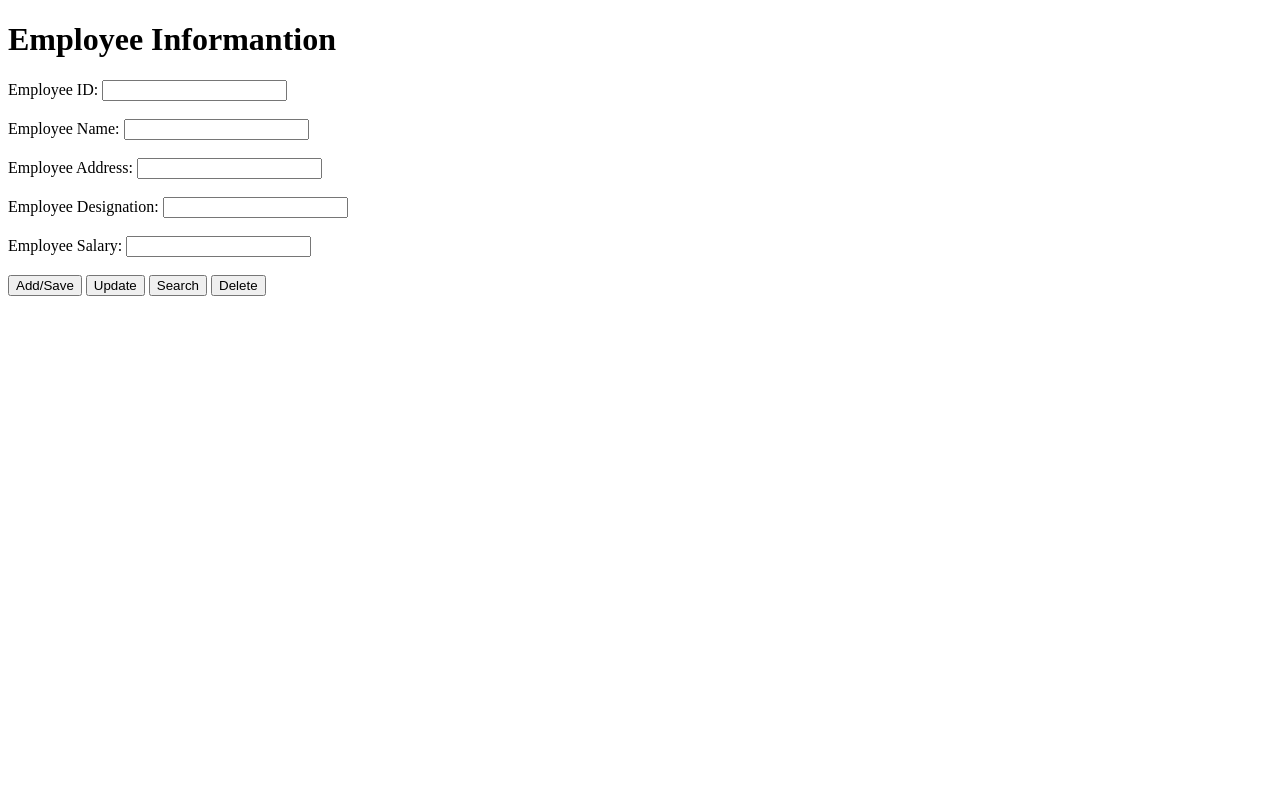
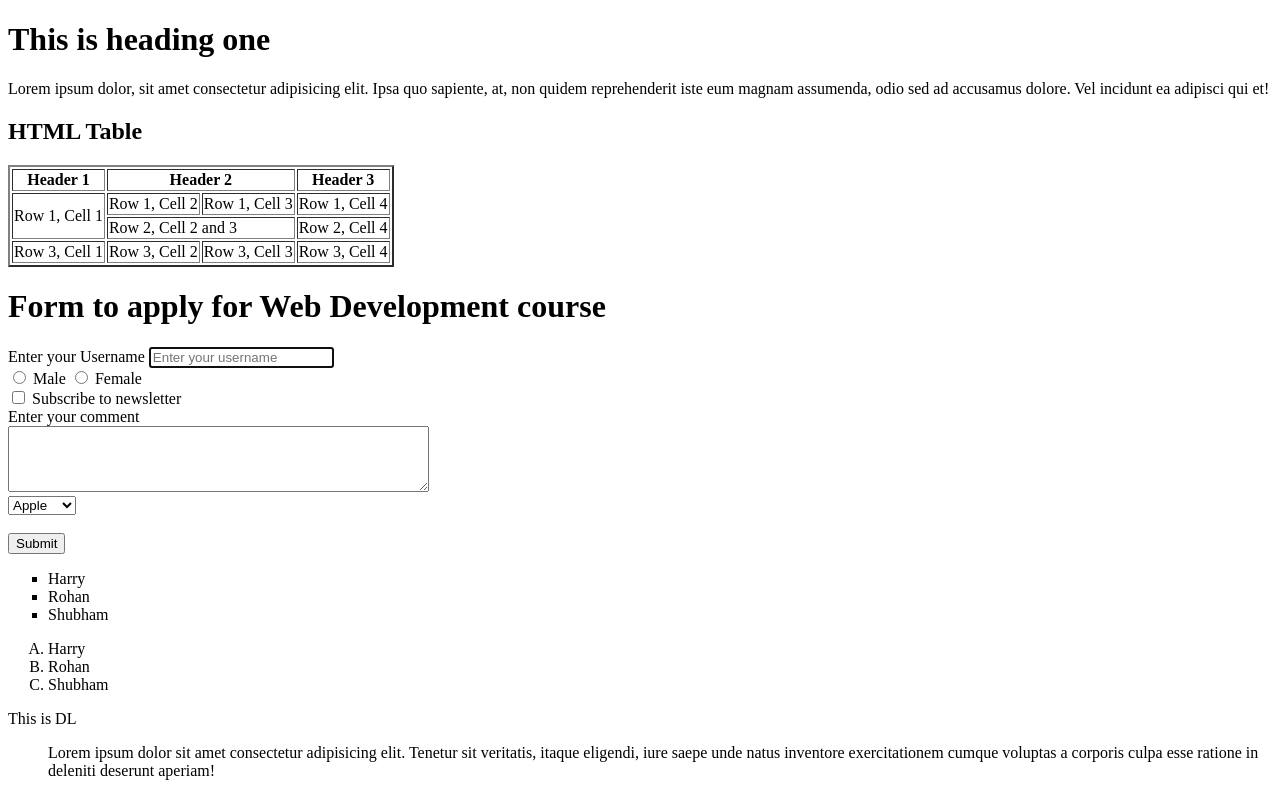
Before and after one commit to Abid654/hrb_class, a plain HTML site: page index.html in a window 1280 px wide. Shown: the top 800 px of the page. Drawn offline with Linux system fonts and the light colour scheme; files that its build step writes are made by us from their sources.

Commit message:
html Ended

```diff
--- a/index.html
+++ b/index.html
@@ -1,38 +1,114 @@
-
 <!DOCTYPE html>
 <html lang="en">
+
 <head>
     <meta charset="UTF-8">
     <meta name="viewport" content="width=device-width, initial-scale=1.0">
     <title>Employee Informantion</title>
-    <link rel="stylesheet" type="text/css" href="style.css">
 </head>
+
 <body>
-    <div class="main">
-    <form action="employee_action.php" method="post">
-    <h1>Employee Informantion</h1>
-    <div class="bg">
-        <label for="Emp_ID">Employee ID:</label>
-        <input type="text" id="Emp_ID" name="Emp_ID"><br><br>
+    <h1>This is heading one</h1>
+    <p>Lorem ipsum dolor, sit amet consectetur adipisicing elit. Ipsa quo sapiente, at, non quidem reprehenderit iste
+        eum magnam assumenda, odio sed ad accusamus dolore. Vel incidunt ea adipisci qui et!</p>
+    <!---Table section-->
+    <h2>HTML Table</h2>
+    <table border="2">
+        <thead>
+            <th rowspan="2">Header 1</th>
+            <th colspan="2">Header 2</th>
+            <th rowspan="2">Header 3</th>
+        </thead>
+        <tbody>
+            <tr>
+                <td rowspan="2">Row 1, Cell 1</td>
+                <td>Row 1, Cell 2</td>
+                <td>Row 1, Cell 3</td>
+                <td>Row 1, Cell 4</td>
+            </tr>
+            <tr>
+                <td colspan="2">Row 2, Cell 2 and 3</td>
+                <td>Row 2, Cell 4</td>
+            </tr>
+            <tr>
+                <td>Row 3, Cell 1</td>
+                <td>Row 3, Cell 2</td>
+                <td>Row 3, Cell 3</td>
+                <td>Row 3, Cell 4</td>
+            </tr>
+        </tbody>
+    </table>
 
-        <label for="Emp_Name">Employee Name:</label>
-        <input type="text" id="Emp_Name" name="Emp_Name"><br><br>
+    <!---form section-->
+    <h1>Form to apply for Web Development course</h1>
+    <form action="post">
+        <div>
+            <label for="username">Enter your Username</label>
+            <input type="text" id="username" name="username" placeholder="Enter your username" autofocus>
+        </div>
+        <div>
+            <input type="radio" id="male" name="gender" value="male">
+            <label for="male">Male</label>
+            <input type="radio" id="female" name="gender" value="female">
+            <label for="female">Female</label>
+        </div>
 
-        <label for="Emp_Address">Employee Address:</label>
-        <input type="text" id="Emp_Address" name="Emp_Address"><br><br>
+        <div>
+            <input type="checkbox" id="subscribe" name="subscribe" value="yes">
+            <label for="subscribe">Subscribe to newsletter</label>
+        </div>
+        <div>
+            <label for="comment">Enter your comment</label>
+            <br>
+            <textarea id="comment" name="comment" rows="4" cols="50"></textarea>
+        </div>
 
-        <label for="Emp_Designation">Employee Designation:</label>
-        <input type="text" id="Emp_Designation" name="Emp_Designation"><br><br>
+        <div>
+            <select name="fruits">
+                <option value="apple">Apple</option>
+                <option value="banana">Banana</option>
+                <option value="cherry">Cherry</option>
+            </select>
+        </div><br>
+        <button>Submit</button>
+    </form>
+    <!--List section-->
+    <ul type="square">
+        <li>Harry</li>
+        <li>Rohan</li>
+        <li>Shubham</li>
+    </ul>
+    <ol type="A">
+        <li>Harry</li>
+        <li>Rohan</li>
+        <li>Shubham</li>
+    </ol>
+    <dl>This is DL</dl>
+    <dd>Lorem ipsum dolor sit amet consectetur adipisicing elit. Tenetur sit veritatis, itaque eligendi, iure saepe unde
+        natus inventore exercitationem cumque voluptas a corporis culpa esse ratione in deleniti deserunt aperiam!</dd>
+    <br><br>
+ <!--Semantic Tags in HTML-->
+    <img src="./assets/original.png" width="600" alt="Semantic Tags in HTML" title="Semantic Tags in HTML">
 
-        <label for="Emp_Salary">Employee Salary:</label>
-        <input type="number" id="Emp_Salary" name="Emp_Salary"><br><br>
+    <header>
+        <nav>
+            <ul>
+                <li>Home</li>
+                <li>About</li>
+                <li>Contact</li>
+            </ul>
+        </nav>
+    </header>
 
-        <input type="submit" name="action" value="Add/Save">
-        <input type="submit" name="action" value="Update">
-        <input type="submit" name="action" value="Search">
-        <input type="submit" name="action" value="Delete">
-    </form>
-    </div>
-    </div>
+    <main>
+        <h1>What are Semantic Tags</h1>
+
+    </main>
+
+    <footer>
+        Copyright CWH | All rights reserved
+    </footer>
+
 </body>
+
 </html>
```
Also changed, not shown: assets/original.png (added).
